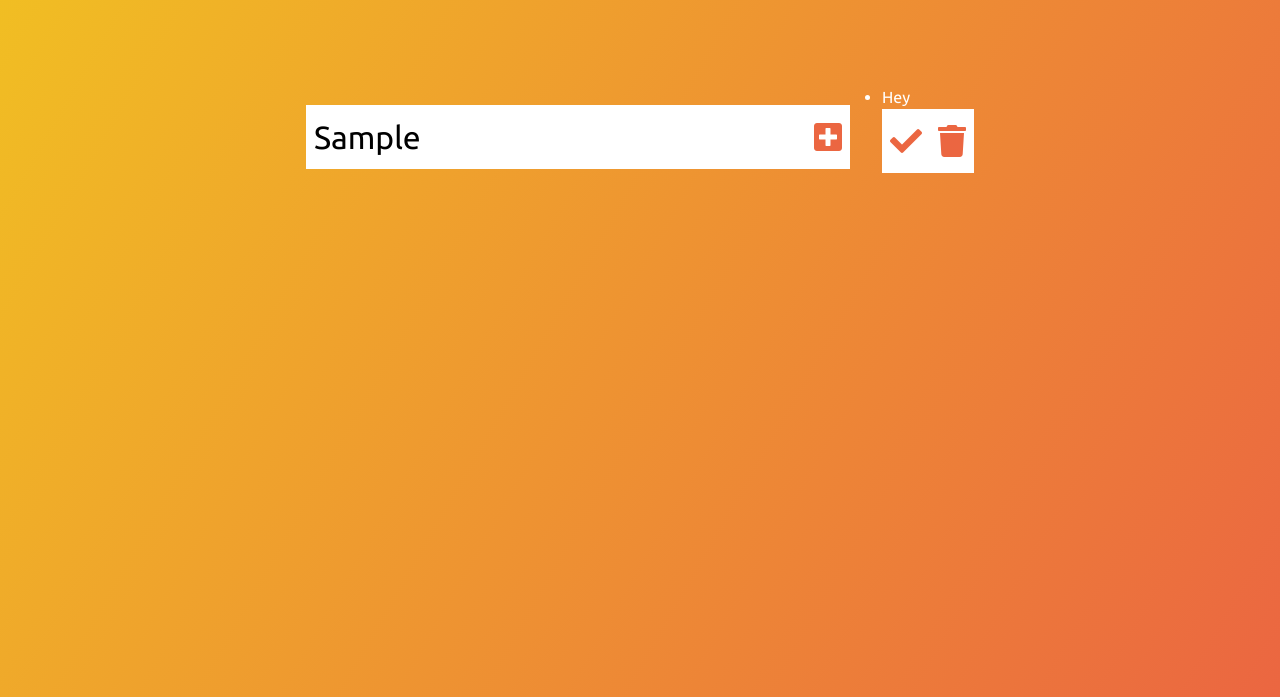
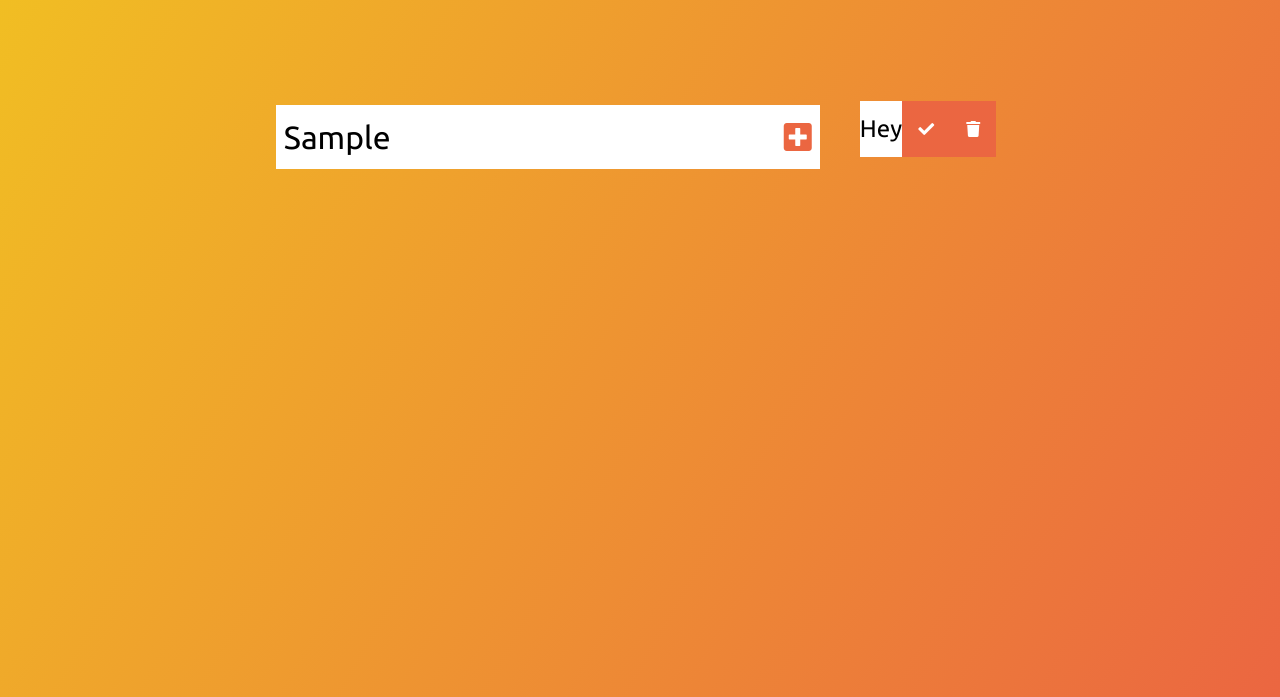
Before and after one commit to tnyandoro/Q_and_A, a website built with webpack: page dist/index.html in a window 1280 px wide. Both pictures are taken after typing "Sample" into the empty fields and a click on the button 874 px from the left and 240 px from the top of the page. Shown: the part 103-800 px from the top of the page. Built offline with nearby package versions, Linux system fonts and the light colour scheme.

Commit message:
add styling

```diff
--- a/src/index.js
+++ b/src/index.js
@@ -2,40 +2,40 @@ import _ from 'lodash';
 import './style.css';
 
 // My Selectors
-const todoInput = document.querySelector('.todo-input');
-const todoButton = document.querySelector('.todo-button');
-const todoList = document.querySelector('.todo-list');
+const todoInput = document.querySelector(".todo-input");
+const todoButton = document.querySelector(".todo-button");
+const todoList = document.querySelector(".todo-list");
 
 // My Event Listeners
-todoButton.addEventListener('click',addTodo);
+todoButton.addEventListener("click", addTodo);
 
 // My Functions
 
-function addTodo(event) {
+function addTodo(e) {
   // Prevent form from submitting
-  event.preventDefault();
+  e.preventDefault();
   // Create ToDo Div
-  const todoDiv = document.createElement('div');
-  todoDiv.classList.add('todo');
+  const todoDiv = document.createElement("div");
+  todoDiv.classList.add("todo");
 
 //  Create the Li
-const newTodo = document.createElement('li');
+const newTodo = document.createElement("li");
 newTodo.innerText = 'Hey';
-newTodo.classList.add('todo-item');
+newTodo.classList.add("todo-item");
 todoDiv.appendChild(newTodo);
 
 // Create the buttons for edit completed delete button
-const completedButton = document.createElement('button');
-completedButton.innerHTML = '<i class="fas fa-check"></i>'
-completedButton.classList.add("complete-btn")
+const completedButton = document.createElement("button");
+completedButton.innerHTML = `<i class="fas fa-check"></i>`;
+completedButton.classList.add("complete-btn");
 todoDiv.appendChild(completedButton);
 
 // Create the buttons for edit completed delete button
-const trashButton = document.createElement('button');
-trashButton.innerHTML = '<i class="fas fa-trash"></i>';
+const trashButton = document.createElement("button");
+trashButton.innerHTML = `<i class="fas fa-trash"></i>`;
 trashButton.classList.add("trash-btn");
 todoDiv.appendChild(trashButton);
 
-// APPEND TO LIST
+//attach final Todo
 todoList.appendChild(todoDiv);
 }
--- a/src/style.css
+++ b/src/style.css
@@ -1,7 +1,3 @@
-@import url('https://fonts.googleapis.com/css2?family=Ubuntu&display=swap');
-@import url('https://fonts.googleapis.com/css2?family=Roboto+Mono&display=swap');
-@import url('https://fonts.googleapis.com/css2?family=Roboto&family=Roboto+Mono&display=swap');
-
 *{
     margin: 0;
     padding: 0;
@@ -16,9 +12,10 @@ body {
 }
 
 header{
-    font-size:1.5rem !important;
+    font-size:1.5rem;
 
 }
+
 header, form {
     min-height:20vh;
     display: flex;
@@ -37,7 +34,7 @@ form button{
     color: #eb6641;
     background-color: #fff;
     cursor: pointer;
-    transition: all 0.3s ease-in-out;
+    transition: all 0.3s ease;
 }
 
 form button:hover{
@@ -49,3 +46,38 @@ form button:hover{
     justify-content: center;
     align-items: center;
 }
+
+.todo-list {
+min-width: 30%;
+list-style: none;
+}
+
+.todo {
+    margin: 0.5rem;
+    background: #fff;
+    font-size: 1.5rem;
+    color: #000;
+    display: flex;
+    justify-content: space-between;
+    align-items: center;
+    transition: all 1s ease;
+}
+
+.filter-todo {
+    padding: 1rem;
+}
+.todo li {
+    flex: 1;
+}
+
+.trash-btn, .complete-btn {
+    background: #eb6641;
+    color: #fff;
+    border: none;
+    padding: 1rem;
+    cursor: pointer;
+    font-size: 1rem;
+}
+.complete-btn {
+    background:
+}
```
Also changed, not shown: dist/bundle.js, dist/index.html.
